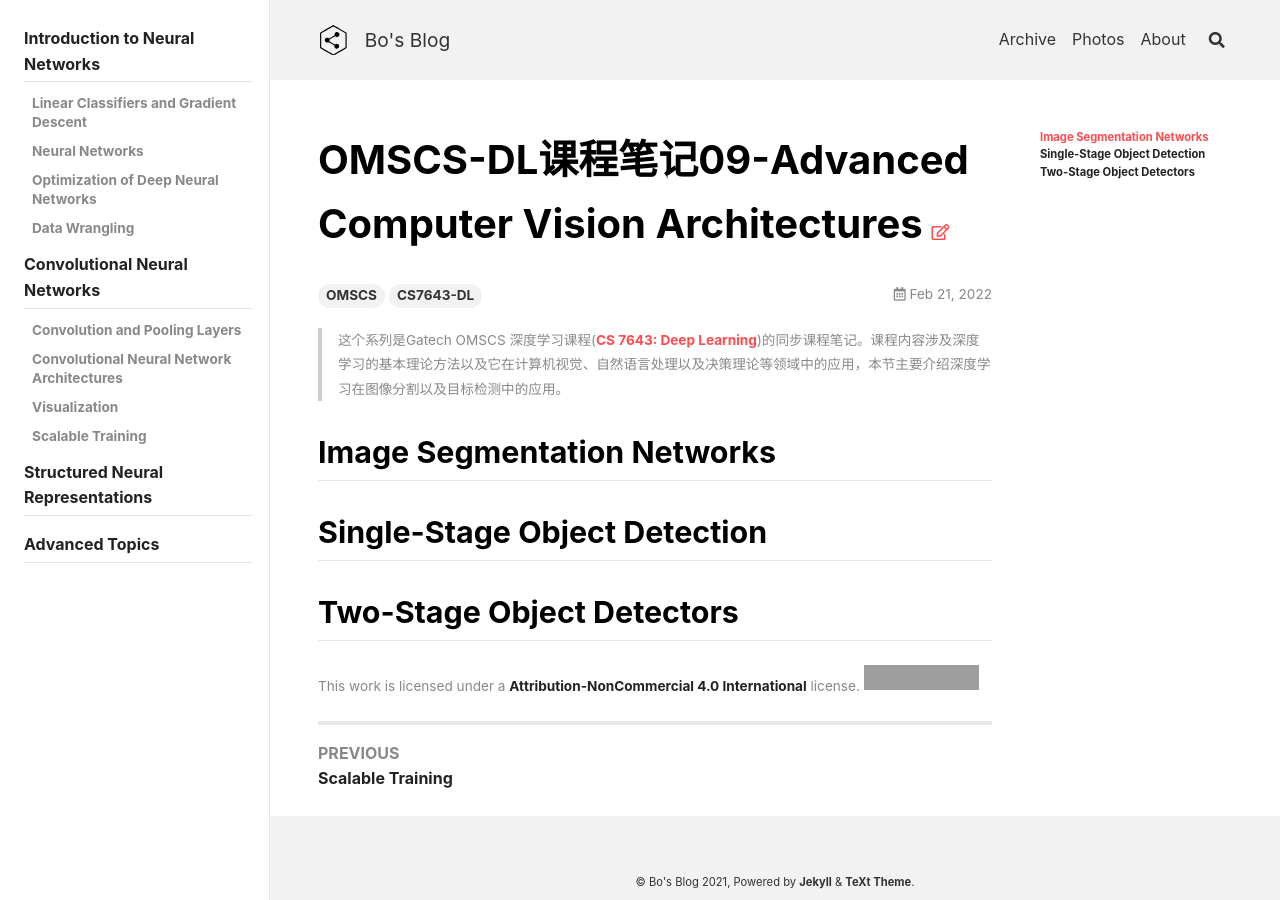
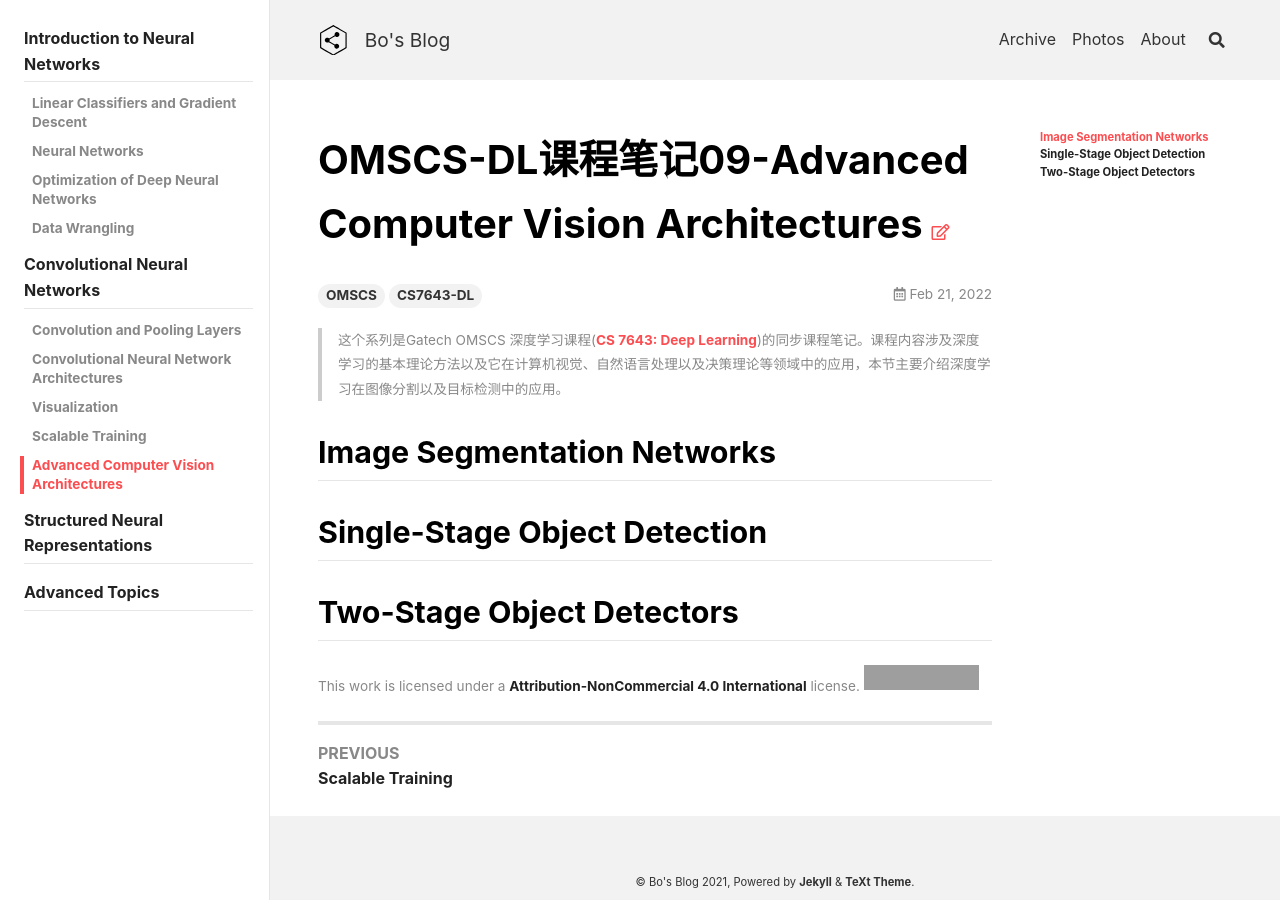
Before and after one commit to peng00bo00/peng00bo00_previous_blog, a Jekyll site: the page built from _posts/2022-02-21-OMSCS-DL-NOTES-09.md, in a window 1280 px wide. Built offline with Jekyll 4.4.1, drawn with Linux system fonts in a browser that asks for light colours; nearby versions of some CDN libraries; grey boxes are pictures that could not be loaded.

Commit message:
Update navigation.yml

```diff
--- a/_data/navigation.yml
+++ b/_data/navigation.yml
@@ -262,6 +262,8 @@ OMSCS-DL:
         url: /2022/02/14/OMSCS-DL-NOTES-07.html
       - title: Scalable Training
         url: /2022/02/14/OMSCS-DL-NOTES-08.html
+      - title: Advanced Computer Vision Architectures
+        url: /2022/02/21/OMSCS-DL-NOTES-09.html
   - title: Structured Neural Representations
   - title: Advanced Topics
 
```
